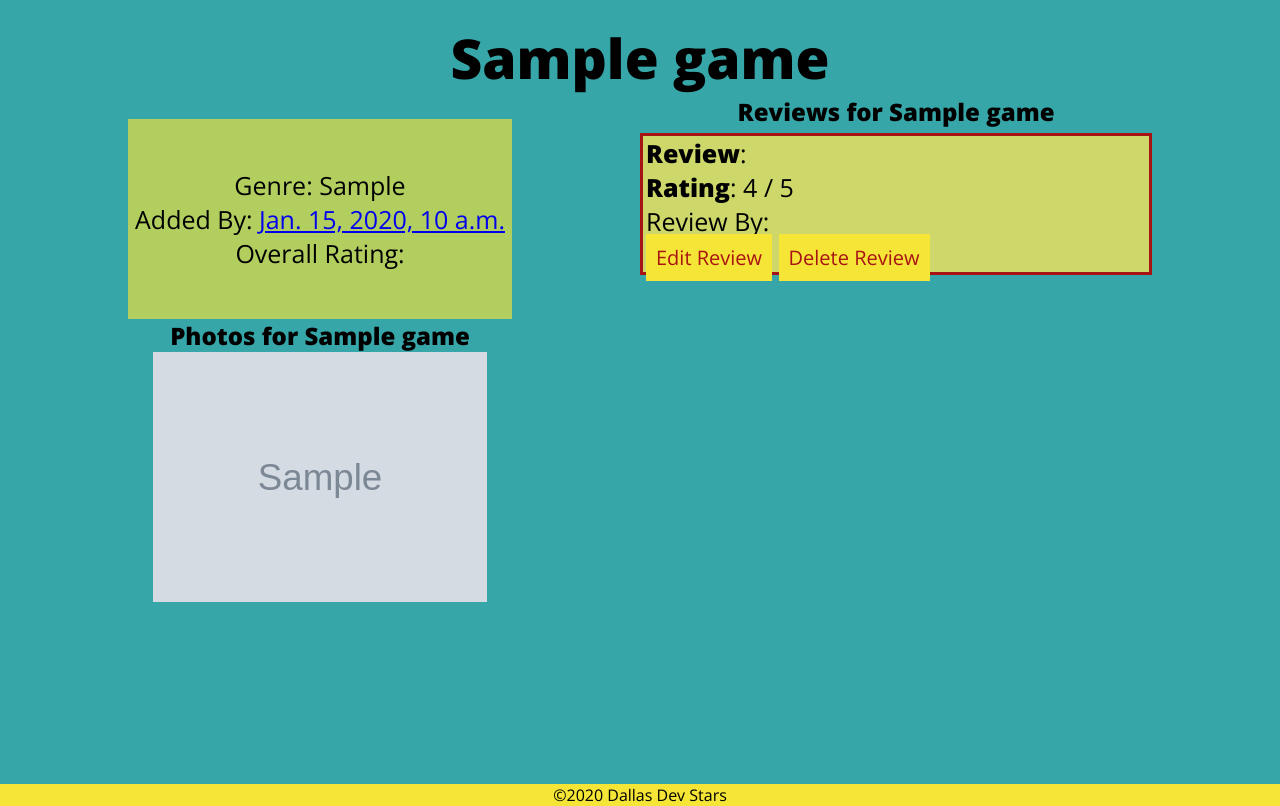
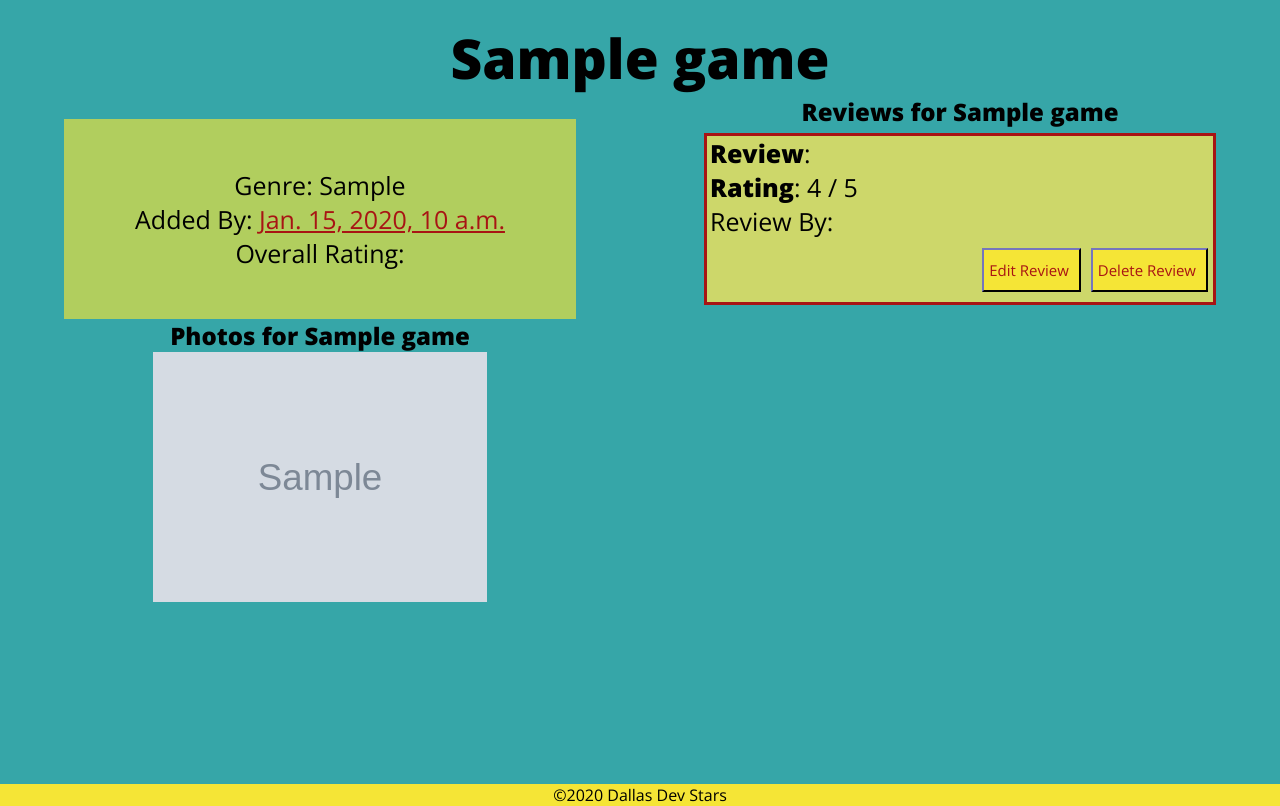
Before and after one commit to CodingSalmon/gamefaves, a Django app: template main_app/templates/games/detail.html in a window 1280 px wide. Shown: the part 93-899 px from the top of the page. Run offline with Django 3.2, Linux system fonts and the light colour scheme; the template is opened without the code that fills it: most values are stand-ins (such as "Sample title", 1, 10 or a date in 2020); grey boxes marked "Sample" are stand-in pictures.

Commit message:
fix styling

```diff
--- a/main_app/static/css/style.css
+++ b/main_app/static/css/style.css
@@ -77,7 +77,7 @@ main {
     align-items: center;
     font-size: 25px;
     height: 25vh;
-    width: 40vw;
+    width: 47vw;
     background-color: #f5e536a5;
     margin-top: 3vh;
 }
@@ -95,7 +95,6 @@ span {
 .game_content {
     display: flex;
     flex-direction: column;
-    justify-content: center;
     align-items: center;
     margin-right: 5vw;
 }
@@ -156,6 +155,8 @@ input[type="file"] {
     justify-content: space-around;
 }
 
+#user-link { color: #A81414;}
+
 .btn {
     font-family: 'Open Sans', sans-serif;
     font-size: 20px;
@@ -164,10 +165,21 @@ input[type="file"] {
     color: #A81414;
     padding: 10px;
     text-decoration: none;
+    border-top: 2px outset rgb(118, 118, 188);
+    border-left: 2px outset rgb(118, 118, 188);
+    border-right: 2px outset rgb(33, 33, 33);
+    border-bottom: 2px outset rgb(33, 33, 33);
 }
 
 #fav-btn {
     margin-top: 10px;
+}
+
+#review-button {
+    font-size: 15px;
+    padding-left: 5px;
+    margin: 10px 5px;
+    float: right;
 }
 
 #submit {
@@ -210,7 +222,7 @@ footer {
 
     .homeLinks { width: 400px; }
 
-    .details { width: 30vw; }
+    .details { width: 40vw; }
 
     form, .sign-up { width: 40vw; }
 
--- a/main_app/templates/games/detail.html
+++ b/main_app/templates/games/detail.html
@@ -6,7 +6,7 @@
   <div class='game_content'>
     <div class="details">
       <p>Genre: {{game.get_genre_display}}</p>
-      <p>Added By: <a href="{% url 'user_detail' game.added_by.id %}">{{ game.added_by }}</a></p>
+      <p>Added By: <a id="user-link" href="{% url 'user_detail' game.added_by.id %}">{{ game.added_by }}</a></p>
       <p>Overall Rating: </p>
     </div>
 
@@ -52,8 +52,8 @@
         <p class=><strong>Review</strong>: {{ review.msg }}</p>
         <p><strong>Rating</strong>: {{ review.rating }} / 5</p>
         <p>Review By: </p>
-        <a class="btn" href="{% url 'update_review' game.id %}">Edit Review</a>
-        <a class="btn" href="{% url 'delete_review' game.id %}">Delete Review</a>
+        <a class="btn" id="review-button" href="{% url 'delete_review' game.id %}">Delete Review</a>
+        <a class="btn" id="review-button" href="{% url 'update_review' game.id %}">Edit Review</a>
       </div>
     {% empty %}
       <p id="no-photo">No Reviews Yet</p>
```
